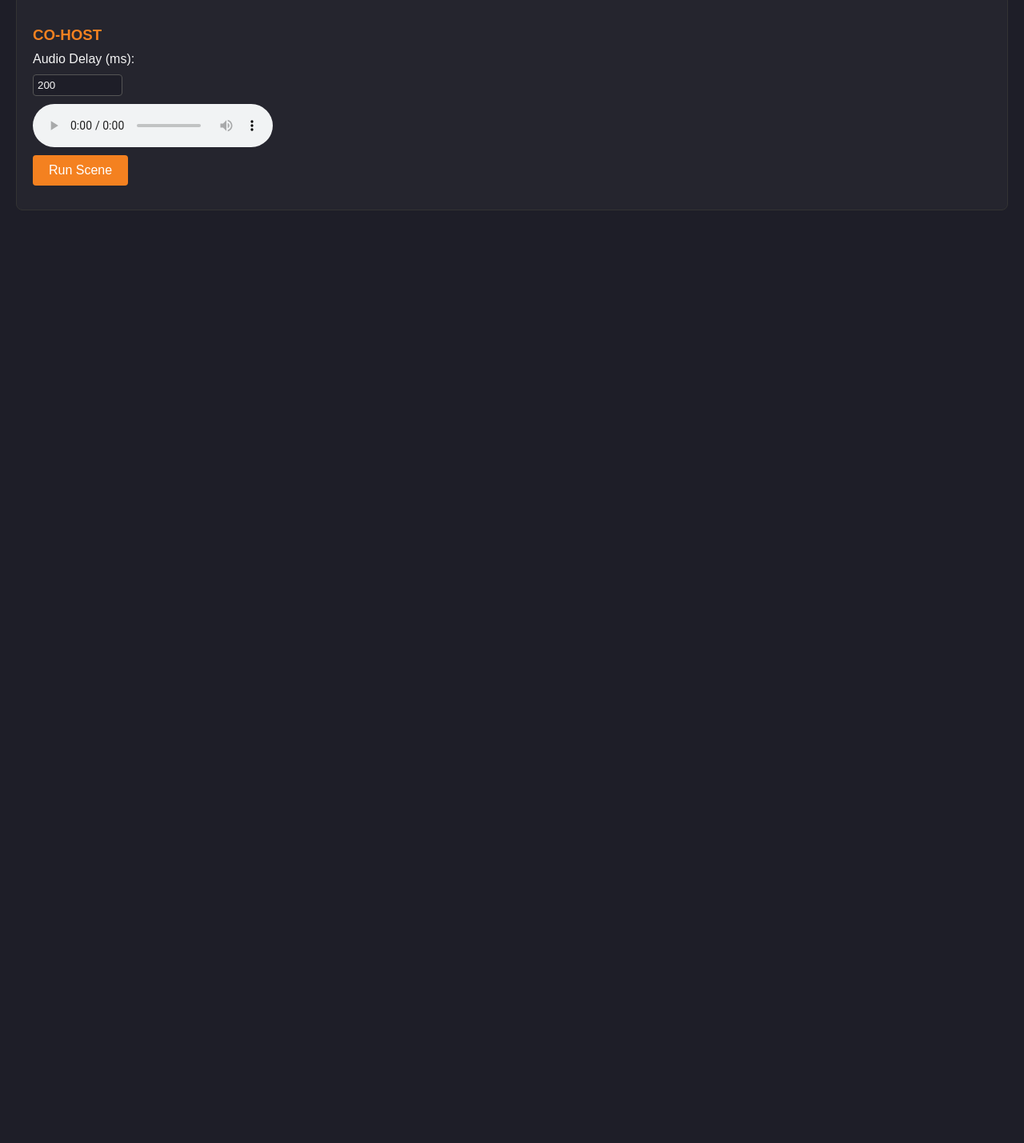
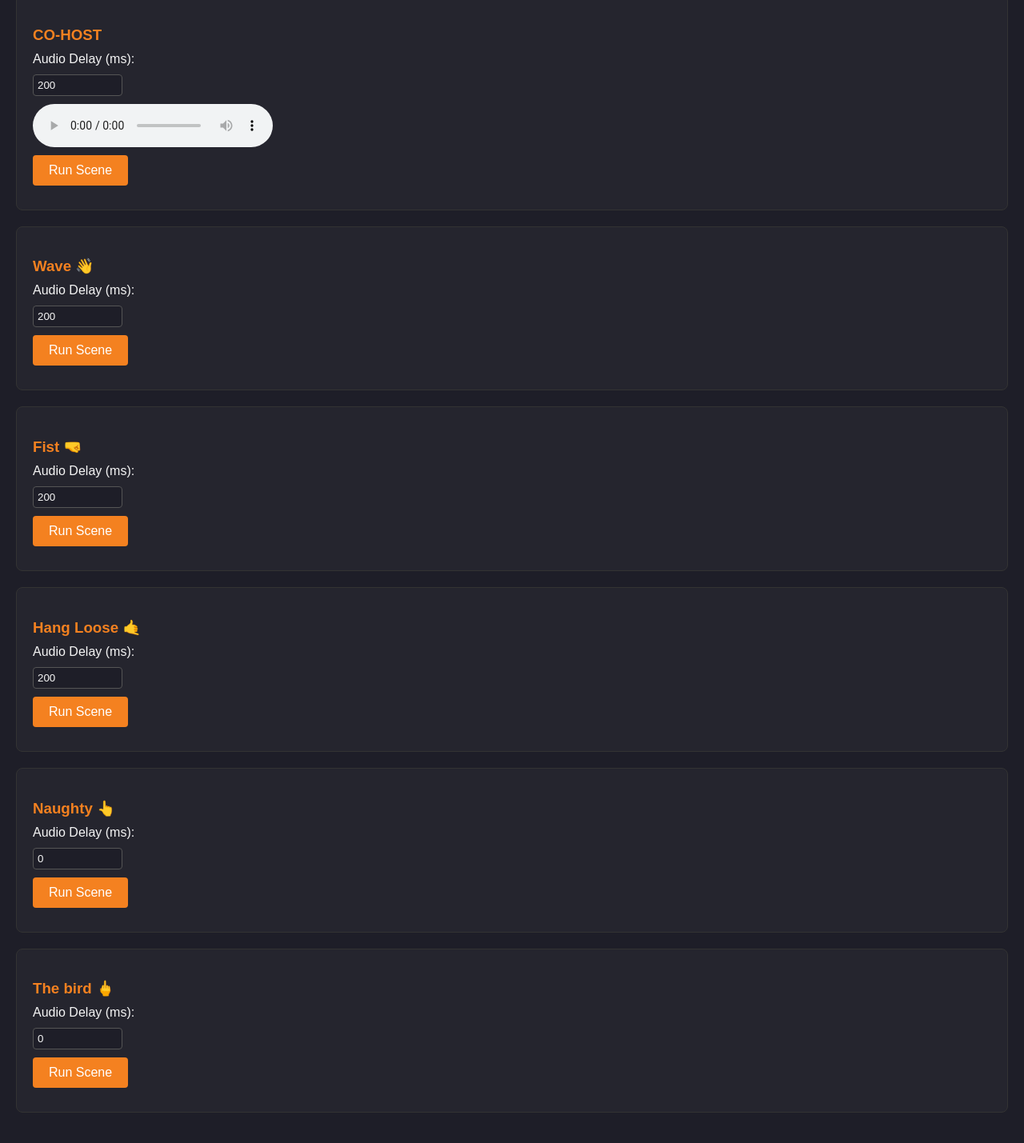
Before and after one commit to craigsdennis/robot-hand-controller-workers, a website: page public/index.html in a window 1280 px wide. Shown: the part 1100-2529 px from the top of the page at 80% size. Before the commit the page ends 1403 px from the top, so only its background shows below. Drawn offline with Linux system fonts and the light colour scheme.

Commit message:
Adds new gestures

```diff
--- a/public/app.js
+++ b/public/app.js
@@ -49,8 +49,8 @@ function runScene(audioId, actionNumber) {
     const audioElement = document.getElementById(`audio-${audioId}`);
     const delayInput = document.getElementById(`delay-${audioId}`);
 
-    if (!audioElement || !delayInput) {
-        console.error("Audio element or delay input not found");
+    if (!delayInput) {
+        console.error("Delay input not found");
         return;
     }
 
@@ -60,7 +60,8 @@ function runScene(audioId, actionNumber) {
     // Trigger robot hand action immediately
     sendCommand(actionNumber);
 
-    // Delay the audio playback
+    // Delay the audio playback if an audio element exists
+    if (audioElement) {
         setTimeout(() => {
             audioElement.play().then(() => {
                 console.log("Playing audio...");
@@ -69,6 +70,9 @@ function runScene(audioId, actionNumber) {
                 alert("Error playing audio. Please try again.");
             });
         }, delay);
+    } else {
+        console.log("No audio element for this scene.");
+    }
 }
 
 // Attach event listener for the "Connect" button
--- a/public/index.html
+++ b/public/index.html
@@ -111,6 +111,38 @@
             <audio id="audio-cohost-2" src="/audio/cohost-2.mp3" controls></audio>
             <button onclick="runScene('cohost-2', 11)">Run Scene</button>
         </div>
+		<div class="scene">
+            <h3>Wave 👋</h3>
+            <label for="delay-cohost-2">Audio Delay (ms):</label>
+            <input type="number" id="delay-wave" value="200" />
+            <button onclick="runScene('wave', 12)">Run Scene</button>
+        </div>
+		<div class="scene">
+            <h3>Fist 🤜</h3>
+            <label for="delay-fist">Audio Delay (ms):</label>
+            <input type="number" id="delay-fist" value="200" />
+            <button onclick="runScene('fist', 13)">Run Scene</button>
+        </div>
+		<div class="scene">
+            <h3>Hang Loose 🤙</h3>
+            <label for="delay-fist">Audio Delay (ms):</label>
+            <input type="number" id="delay-hang-loose" value="200" />
+            <button onclick="runScene('hang-loose', 14)">Run Scene</button>
+        </div>
+		<div class="scene">
+            <h3>Naughty 👆</h3>
+            <label for="delay-naughty">Audio Delay (ms):</label>
+            <input type="number" id="delay-naughty" value="0" />
+            <button onclick="runScene('naughty', 15)">Run Scene</button>
+        </div>
+		<div class="scene">
+            <h3>The bird 🖕</h3>
+            <label for="delay-bird">Audio Delay (ms):</label>
+            <input type="number" id="delay-bird" value="0" />
+            <button onclick="runScene('bird', 16)">Run Scene</button>
+        </div>
+
+
     </main>
     <script src="app.js"></script>
 </body>
```
Lines whose indentation alone changed are shown as unchanged.
